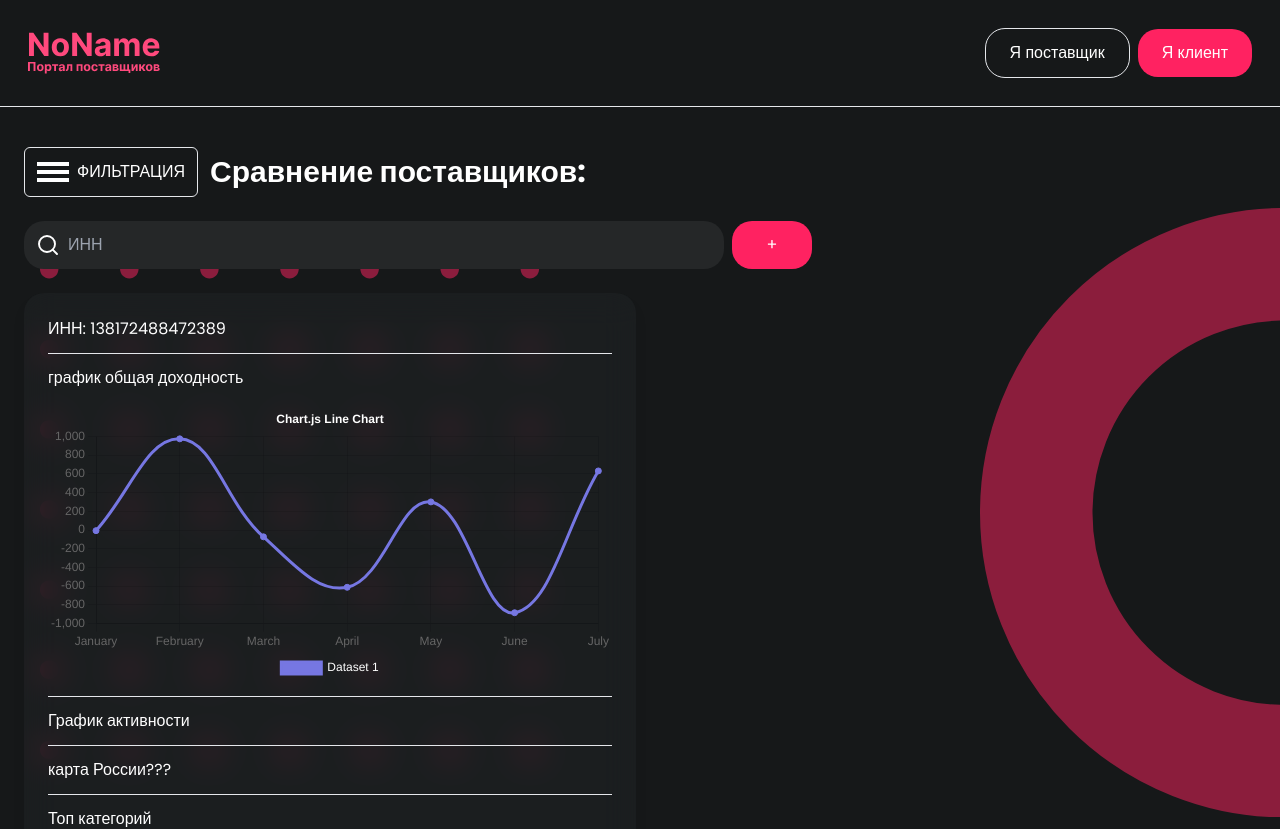
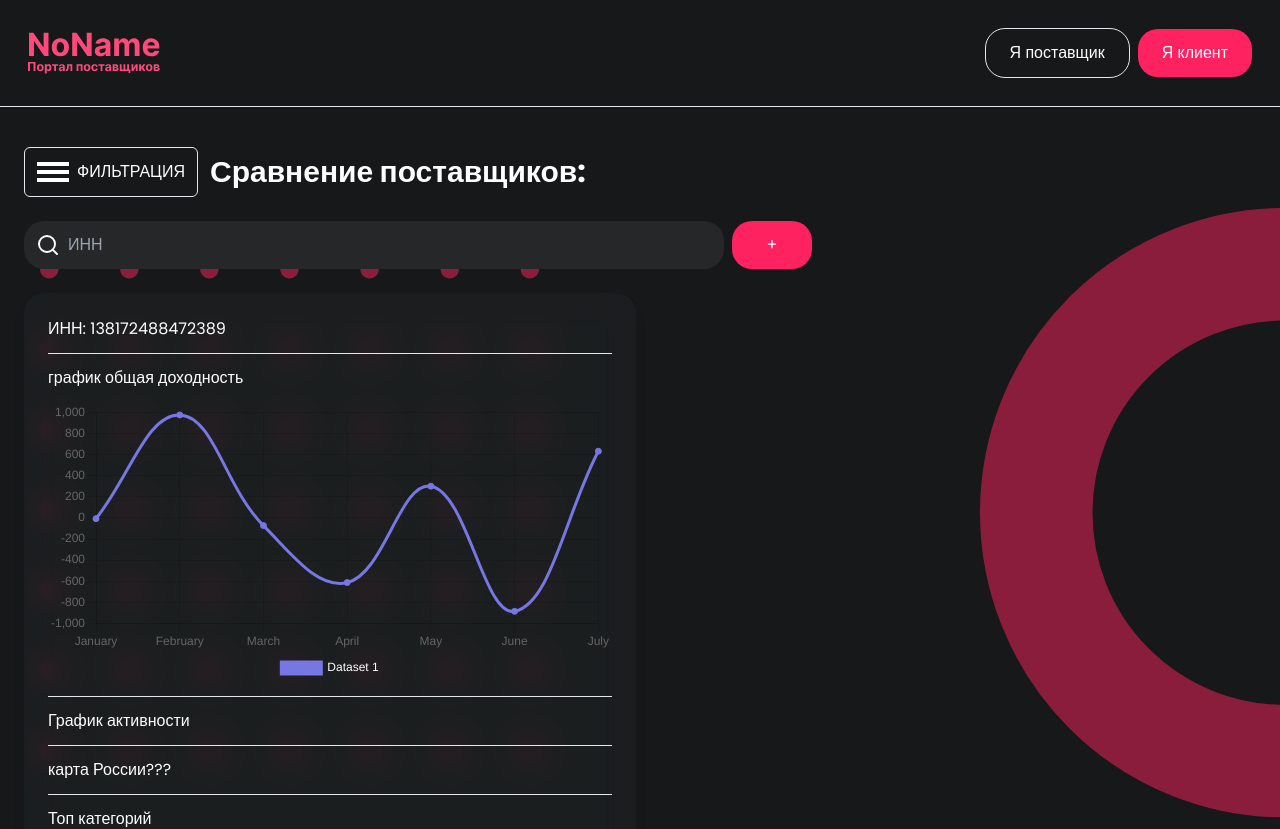
Before and after one commit to Kernesphg/tender-hack-front, a React (Vite) app: page /client in a window 1280 px wide. Shown: the top 829 px of the page. Built offline with nearby package versions, Linux system fonts and the light colour scheme.

Commit message:
add types

```diff
--- a/src/components/UI/ChartLine.tsx
+++ b/src/components/UI/ChartLine.tsx
@@ -12,7 +12,18 @@ import {
 import { FC } from 'react'
 import { Line } from 'react-chartjs-2'
 
-export const ChartLine: FC = () => {
+interface ChartLine {
+  // Убрать опциональность
+  labels?: string[]
+  color?: string
+  // Убрать опциональность
+  data?: number[]
+}
+
+export const ChartLine: FC<ChartLine> = ({
+  labels = ['January', 'February', 'March', 'April', 'May', 'June', 'July'],
+  color = '#7677E2'
+}) => {
   Chart.register(
     CategoryScale,
     LinearScale,
@@ -31,33 +42,18 @@ export const ChartLine: FC = () => {
         labels: {
           color: '#fff'
         }
-      },
-      title: {
-        display: true,
-        text: 'Chart.js Line Chart',
-        color: '#fff'
       }
     }
   }
-
-  const labels = [
-    'January',
-    'February',
-    'March',
-    'April',
-    'May',
-    'June',
-    'July'
-  ]
 
   const data = {
     labels,
     datasets: [
       {
         label: 'Dataset 1',
-        data: labels.map(() => faker.number.int({ min: -1000, max: 1000 })),
-        borderColor: '#7677E2',
-        backgroundColor: '#7677E2',
+        data: labels.map(() => faker.number.int({ min: -1000, max: 1000 })), // Передавать data из пропсов
+        borderColor: color,
+        backgroundColor: color,
         lineTension: 0.4
       }
     ]
```
